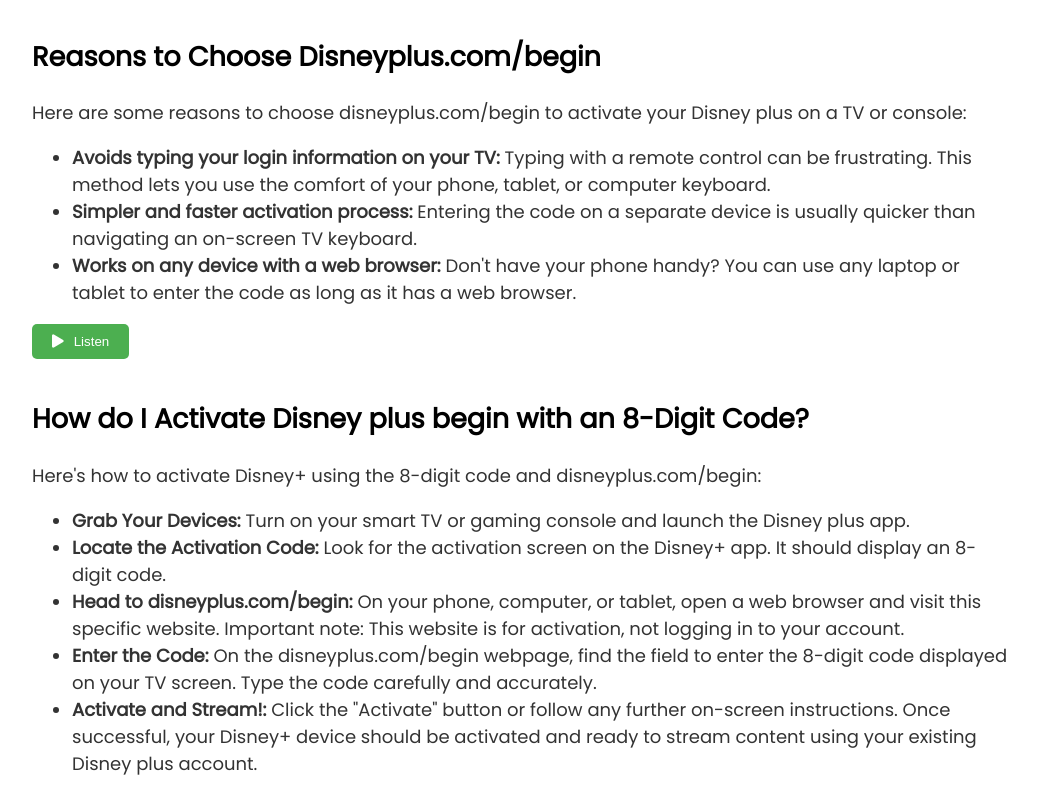
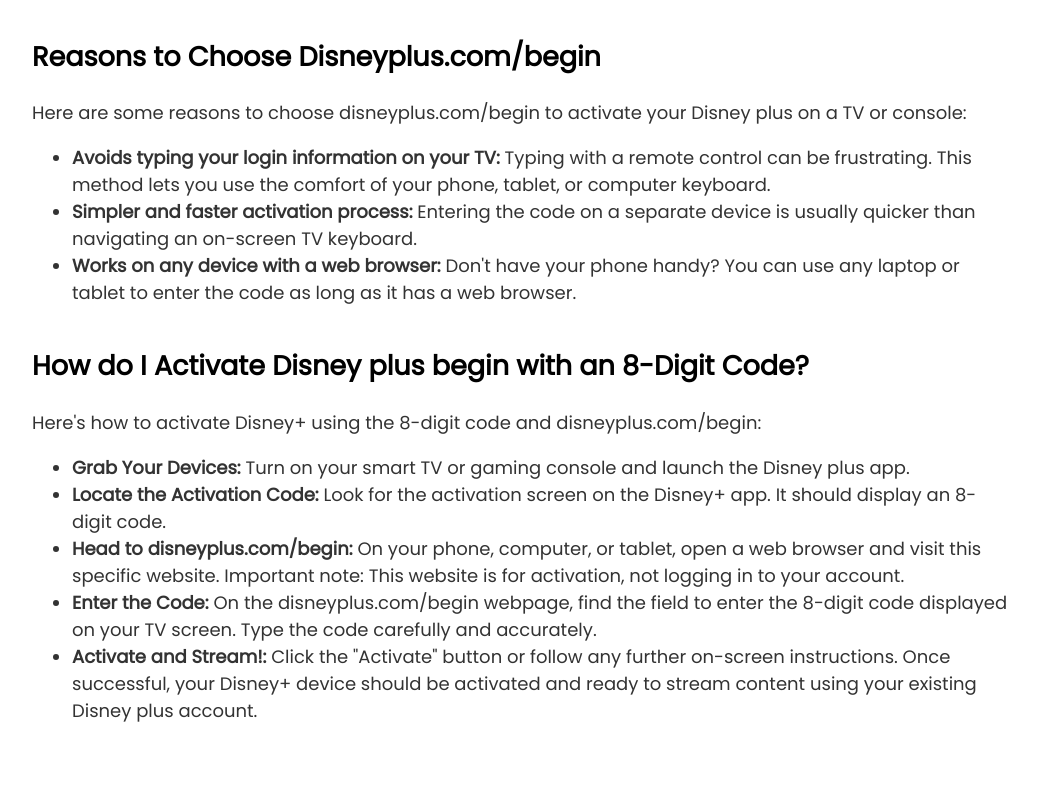
Before and after one commit to wwwdisneypluscombegin/wwwdisneypluscombegin.github.io, a plain HTML site: page index.html in a window 1280 px wide. Shown: the part 921-1718 px from the top of the page, without its empty margins (118-1155 px from the left). After the commit the page ends 1665 px from the top, so only its background shows below. Drawn offline with Linux system fonts and the light colour scheme.

Commit message:
Update index.html

```diff
--- a/index.html
+++ b/index.html
@@ -353,7 +353,7 @@
             <li><strong>Simpler and faster activation process:</strong> Entering the code on a separate device is usually quicker than navigating an on-screen TV keyboard.</li>
             <li><strong>Works on any device with a web browser:</strong> Don't have your phone handy? You can use any laptop or tablet to enter the code as long as it has a web browser.</li>
         </ul>
-        <button class="listen-button" id="listen-button"><i class="fas fa-play"></i> Listen</button>
+
         <h2>How do I Activate Disney plus begin with an 8-Digit Code?</h2>
         <p>Here's how to activate Disney+ using the 8-digit code and disneyplus.com/begin:</p>
         <ul>
```
